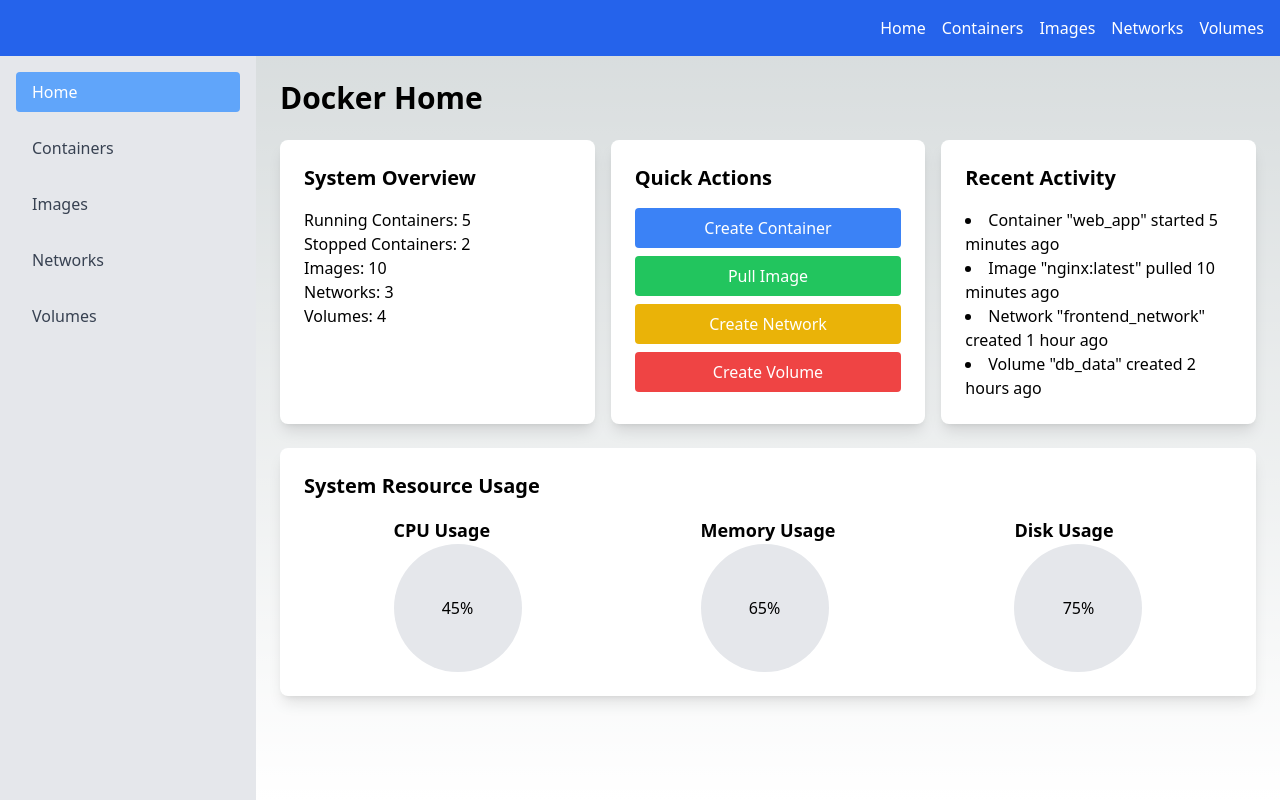
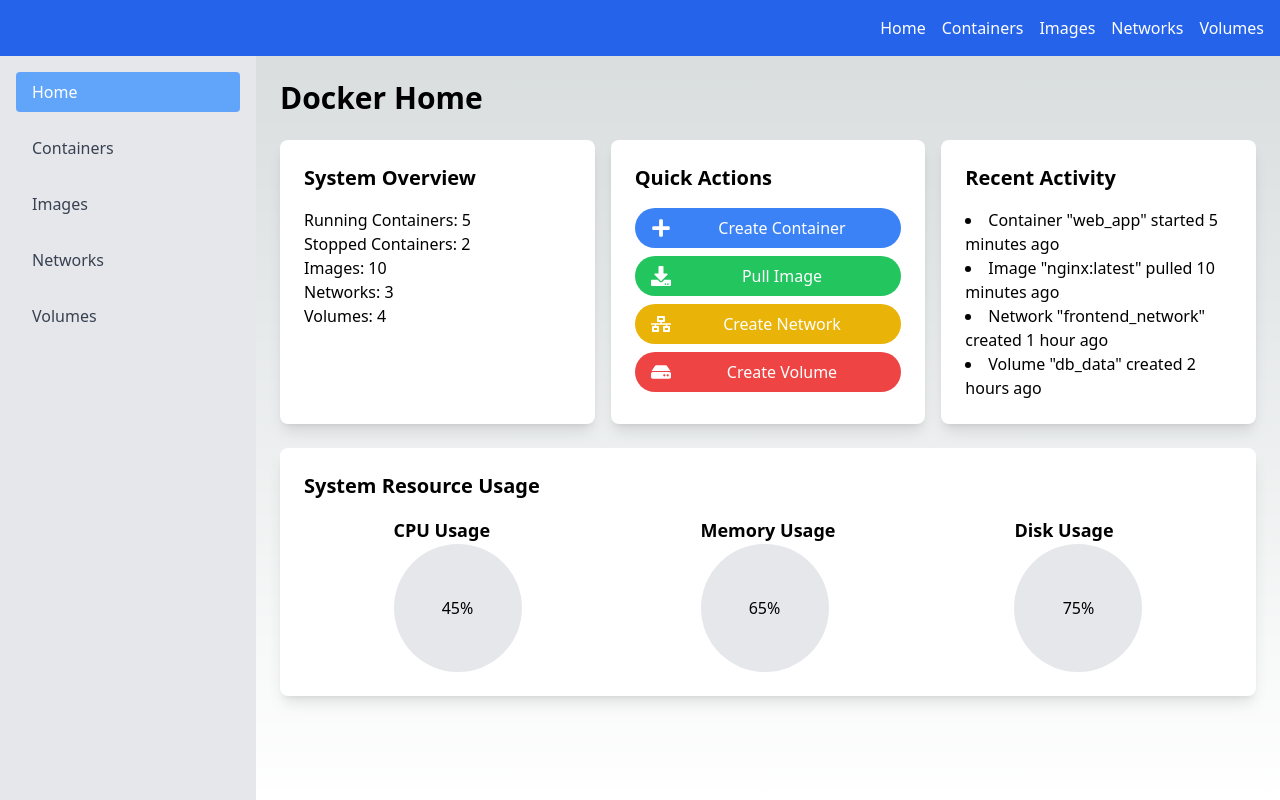
Before and after one commit to yeoniii20/docker_GUI, a Next.js app: page / in a window 1280 px wide. Built offline with nearby package versions, Linux system fonts and the light colour scheme.

Commit message:
style: change quickActions style

```diff
--- a/src/app/components/home/quickActions.tsx
+++ b/src/app/components/home/quickActions.tsx
@@ -1,6 +1,7 @@
 "use client";
 
 import { useRouter } from "next/navigation";
+import { FaPlus, FaDownload, FaNetworkWired, FaHdd } from "react-icons/fa";
 
 interface QuickActionsProps {
   data: any[];
@@ -13,23 +14,37 @@
     router.push(path);
   };
 
+  const getIcon = (label: string) => {
+    switch (label) {
+      case "Create Container":
+        return <FaPlus className="w-5 h-5 mr-2" />;
+      case "Pull Image":
+        return <FaDownload className="w-5 h-5 mr-2" />;
+      case "Create Network":
+        return <FaNetworkWired className="w-5 h-5 mr-2" />;
+      case "Create Volume":
+        return <FaHdd className="w-5 h-5 mr-2" />;
+      default:
+        return null;
+    }
+  };
+
   return (
-    <>
     <div className="bg-white p-6 rounded-lg shadow-lg">
       <h2 className="text-xl font-semibold mb-4">Quick Actions</h2>
       <div className="space-y-2">
         {data.map(({ id, label, router, bgColor, hoverColor }) => (
           <div
             key={id}
-              className={`block px-4 py-2 text-white text-center rounded ${bgColor} ${hoverColor}`}
+            className={`flex items-center justify-center w-full px-4 py-2 text-white text-center rounded-full cursor-pointer ${bgColor} ${hoverColor} transition duration-200 ease-in-out transform hover:scale-105`}
             onClick={() => handleRouter(router)}
           >
-              {label}
+            {getIcon(label)}
+            <span className="flex-1">{label}</span>
           </div>
         ))}
       </div>
     </div>
-    </>
   );
 };
 
```
Lines whose indentation alone changed are shown as unchanged.
